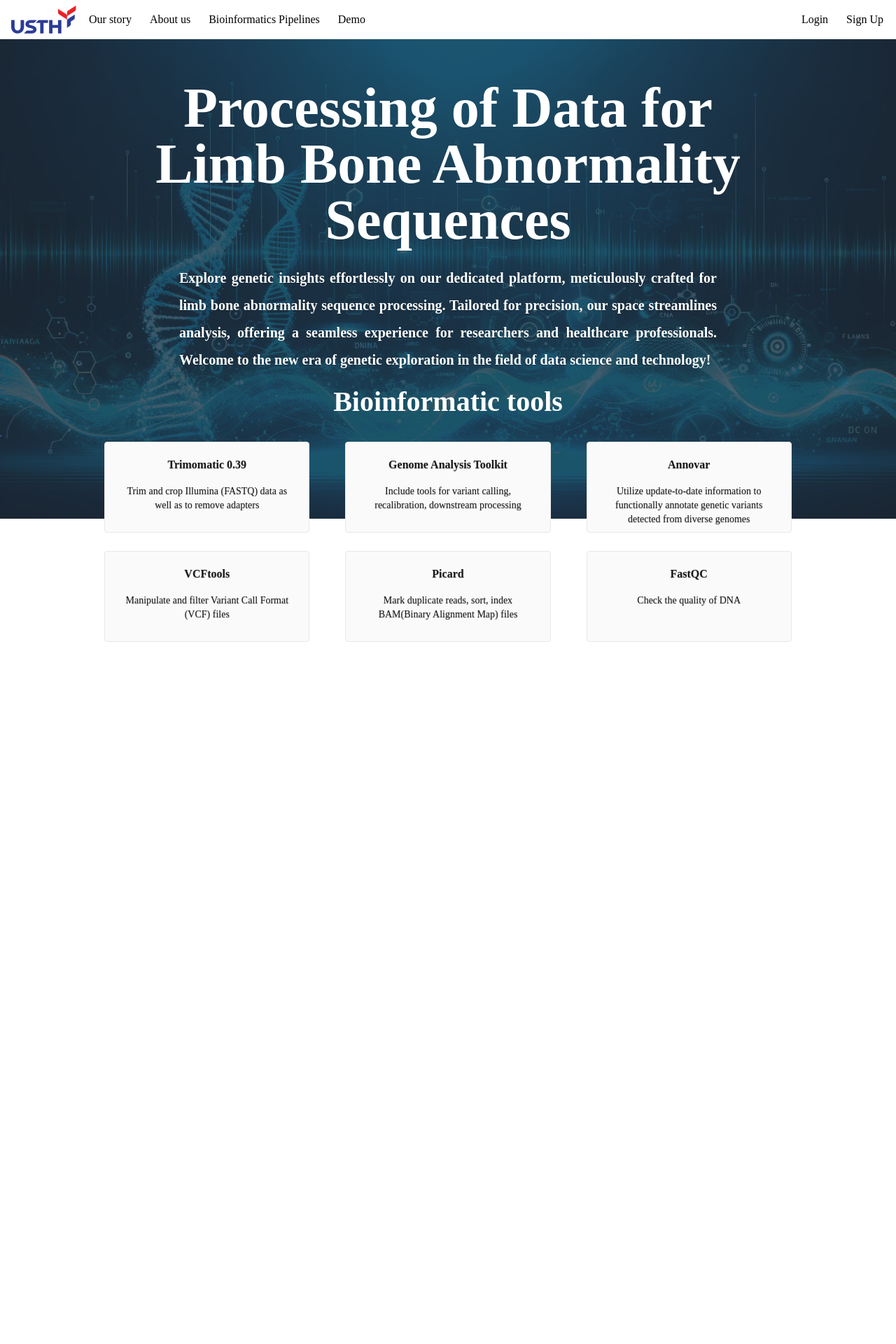
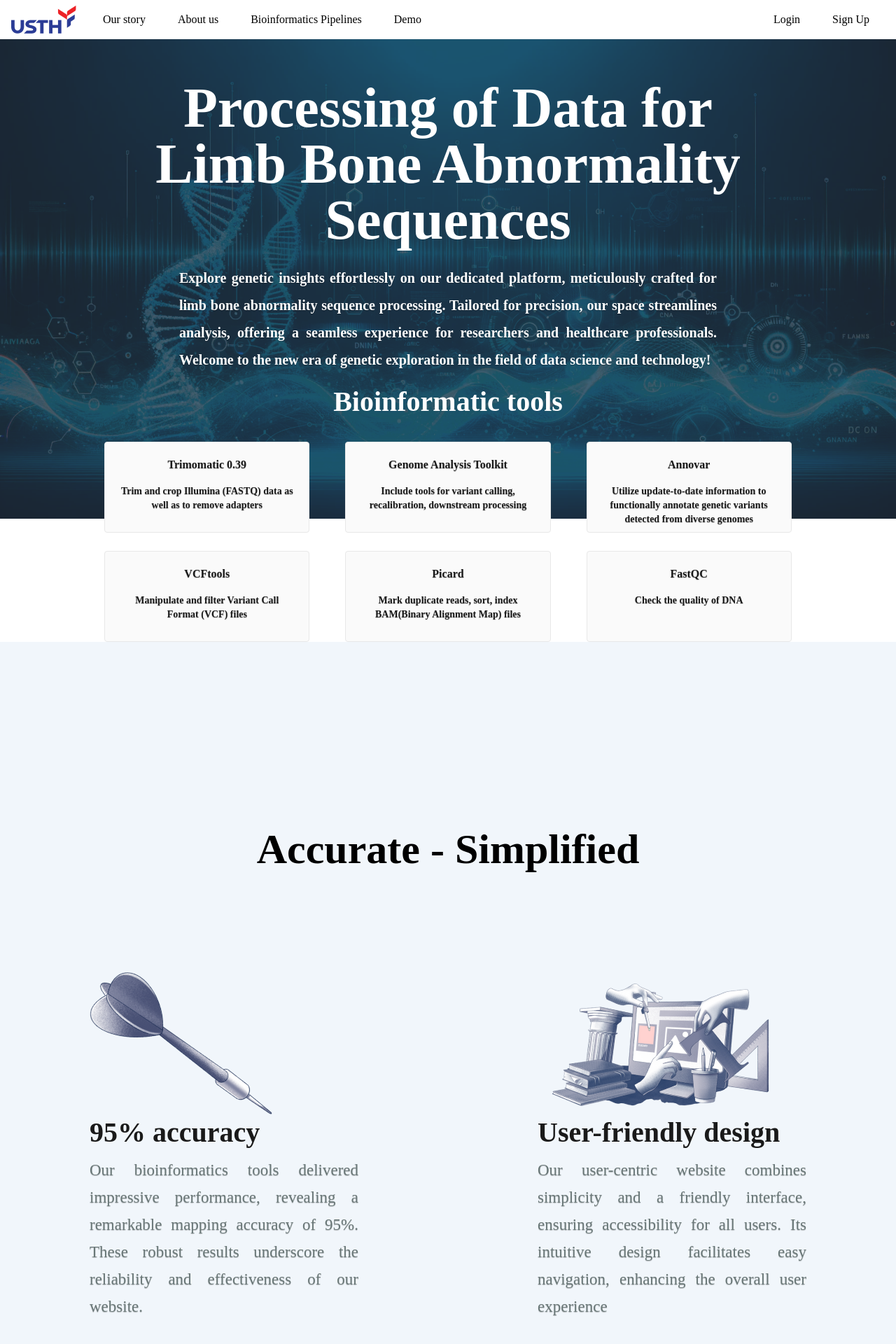
Before and after one commit to larycoder/Limb-Bone-Abnormality, a Flask app: page /homepage in a window 1280 px wide. Shown: the top 1920 px of the page at 70% size. Before the commit the page ends 917 px from the top, so only its background shows below. Run offline with Flask 3, Linux system fonts and the light colour scheme; some libraries are stand-ins or nearby versions.

Commit message:
design homepage outstr pipline demo

```diff
--- a/static/base.css
+++ b/static/base.css
@@ -16,6 +16,8 @@ body{
     top: 0;
     /* border-bottom: 2px solid black; */
     z-index: 9999999;
+    width: 100%;
+    min-height: 5vh;
 }
 
 .nav-right{
@@ -24,10 +26,11 @@ body{
 
 }
 .nav-link-spacing{
-    margin-right: 10px;
+    margin-right: 30px;
     color: black;
     font-weight: normal;
-    transition: background-color 0.3s ease, color 0.3s ease;
+    height: fit-content;
+
 }
 
 .nav-link-spacing:hover {
@@ -37,9 +40,10 @@ body{
     color: #fff;
 }
 
-.active{
+.energetic{
     background-color: #05F;
     border-radius: 4px;
     font-weight: bold;
     color: #fff;
+    max-height: 5vh;
 }
--- a/static/index.css
+++ b/static/index.css
@@ -1,3 +1,4 @@
+/* Background image */
 .header{
     position: relative;
     background-image: url('/static/images/background 1.png');
@@ -5,6 +6,7 @@
     background-size: 100%;
     background-repeat: no-repeat;
     overflow: hidden;
+    min-height: 105vh;
 }
 a, a:hover{
     text-decoration: none;
@@ -92,8 +94,129 @@ p{
     width: fit-content;
     height: max-content;
     font-size: 14px;
-    font-weight: 400;
+    font-weight: 400px;
     line-height: 20px;
     padding: 0 20px 20px 20px;
     cursor: pointer;
 }
+
+/* Accuracy */
+
+.accuracy{
+    background: #F1F6FB;
+    width: 100%;
+    min-height: 140vh;
+}
+
+.title-accuracy{
+    color: #000;
+    font-size: 60px;
+    padding-top: 20%;
+
+}
+.box-accuracy{
+    display: flex;
+    justify-content:space-around;
+    align-items: center;
+    padding-top: 10%;
+}
+.accuracy-box{
+    width: 30%;
+
+}
+.accuracy-title{
+    color: #1A1A1A;
+    font-size: 40px;
+    font-style: normal;
+    font-weight: 600;
+    line-height: 52px;
+}
+.accuracy-text{
+    text-align: justify;
+    color: #697777;
+    font-size: 23px;
+    font-style: normal;
+    font-weight: 400;
+    line-height: 39px;
+}
+
+/* Platform */
+
+.platform{
+    background: #fff;
+    width: 100%;
+    min-height: 160vh;
+}
+.box-platform{
+    display: flex;
+    justify-content:space-around;
+    align-items: center;
+    padding-top: 10%;
+}
+.platform-box{
+    width: 30%;
+
+}
+.title-platform{
+    color: #000;
+    font-size: 60px;
+    padding-top: 20%;
+    font-style: normal;
+    font-weight: 700;
+    line-height: 100.8px;
+    margin-left: 10%;
+}
+
+.platform-title{
+    color: #1A1A1A;
+    font-size: 40px;
+    font-style: normal;
+    font-weight: 600;
+    line-height: 52px;
+}
+.platform-text{
+    text-align: justify;
+    color: #697777;
+    font-size: 23px;
+    font-style: normal;
+    font-weight: 400;
+    line-height: 39px;
+}
+
+/* Footer */
+.footer{
+    background: #F1F6FB;
+    width: 100%;
+    min-height: 110vh;
+}
+.img-logo{
+    padding-left: 15%;
+    padding-top: 10%;
+    transition: all;
+}
+.box-footer{
+    display: flex;
+    justify-content:space-around;
+    align-items: center;
+    padding-top: 5%;
+    border-top: 1px solid black;
+    border-bottom: 1px solid black;
+    max-width: 70%;
+    margin-left: 15%;
+    padding-bottom: 10%;
+}
+.footer-title{
+    color: #000;
+    font-size: 30px;
+    font-style: normal;
+    font-weight: 600;
+    line-height: 52px;
+}
+.footer-text{
+    text-align: justify;
+    color: #000;
+    font-size: 23px;
+    font-style: normal;
+    font-weight: 400;
+    line-height: 39px;
+}
--- a/static/index.js
+++ b/static/index.js
@@ -6,11 +6,11 @@ function checkURL(){
     arr.forEach((value) => {
         if(value===url_now){
             let btn=document.getElementById(value);
-            btn.classList.add("active")
+            btn.classList.add("energetic")
         }
         else{
             let btn=document.getElementById(value);
-            btn.classList.remove("active")
+            btn.classList.remove("energetic")
         }
     });
 }
--- a/templates/base.html
+++ b/templates/base.html
@@ -37,9 +37,9 @@
                 <div class="navbar-nav ">
                     <a href="{{url_for('homepage')}}" class="nav-link-spacing"><img src="/static/images/usth.png" alt="usth logo"></a>
                     <a href="{{url_for('ourstory')}}" class="nav-item nav-link nav-link-spacing" id="ourstory">Our story</a>
-                    <a href="{{url_for('homepage')}}" class="nav-item nav-link nav-link-spacing aboutus" id="aboutus" >About us</a>
-                    <a href="{{url_for('pipeline')}}" class="nav-item nav-link nav-link-spacing pipeline" id="pipeline"> Bioinformatics Pipelines </a>
-                    <a href="{{url_for('demo')}}" class="nav-item nav-link nav-link-spacing demo" id="demo" >Demo</a>
+                    <a href="{{url_for('homepage')}}" class="nav-item nav-link nav-link-spacing " id="aboutus" >About us</a>
+                    <a href="{{url_for('pipeline')}}" class="nav-item nav-link nav-link-spacing " id="pipeline"> Bioinformatics Pipelines </a>
+                    <a href="{{url_for('demo')}}" class="nav-item nav-link nav-link-spacing " id="demo" >Demo</a>
 
                 </div>
                 <div class="navbar-nav nav-right">
--- a/templates/index.html
+++ b/templates/index.html
@@ -59,5 +59,59 @@
     </div>
 
 </div>
-
+<div class="accuracy">
+    <h2 class="title title-accuracy">Accurate - Simplified</h2>
+    <div class="box-accuracy">
+        <div class="accuracy-box">
+            <img src="/static/images/dart.png" alt="dart">
+            <h3 class="accuracy-title">95% accuracy</h3>
+            <p class="accuracy-text">Our bioinformatics tools delivered impressive performance,
+                revealing a remarkable mapping accuracy of 95%.
+                These robust results underscore the reliability and effectiveness of our website.</p>
+        </div>
+        <div class="accuracy-box">
+            <img src="/static/images/Web designers working on website design.png" alt="dart">
+            <h3 class="accuracy-title">User-friendly design</h3>
+            <p class="accuracy-text">Our user-centric website combines simplicity and a friendly interface,
+                 ensuring accessibility for all users. Its intuitive design facilitates easy navigation,
+                 enhancing the overall user experience</p>
+        </div>
+    </div>
+</div>
+<div class="platform">
+    <h2 class="title-platform">Our Platforms are <br> Designed Specifically For</h2>
+    <div class="box-platform">
+        <div class="platform-box">
+            <img src="/static//images/set of test tubes.png" alt="">
+            <h3 class="platform-title">Advancements in Research</h3>
+            <p class="platform-text">Scientists and researchers can utilize our software as a solution for conducting
+                comprehensive investigations into the genetic foundations of limb bone abnormalities.
+                This contributes to the broader scientific knowledge and understanding of these conditions.</p>
+        </div>
+        <div class="platform-box">
+            <img src="/static//images/Scientific research and experiment in science laboratory.png" alt="">
+            <h3 class="platform-title">Early Detection</h3>
+            <p class="platform-text">We offer a solution for streamlining the early identification of limb bone abnormalities with precision.
+                This allows healthcare professionals to promptly implement appropriate interventions and personalized treatment plans.</p>
+        </div>
+    </div>
+</div>
+<footer class="footer">
+    <img src="/static/images/usth.png" alt="" class="img-logo">
+    <div class="box-footer">
+        <div class="footer-left">
+            <h3 class="footer-title">Site map</h3>
+            <p class="footer-text">Our Story</p>
+            <p class="footer-text">Bioinformatics Pipeline</p>
+            <p class="footer-text">Demo</p>
+        </div>
+        <div class="content-right">
+            <h3 class="footer-title">Get in touch</h3>
+            <p class="footer-text">A21 building, Vietnam Academy of Science <br>
+                and Technology, 18 Hoang Quoc Viet, Cau Giay,<br> Hanoi</p>
+            <p class="footer-text">+84-24 37 91 69 60</p>
+            <p class="footer-text">officeusth@usth.edu.vn</p>
+        </div>
+    </div>
+</footer>
 {% endblock %}
```
Also changed, not shown: static/images/Scientific research and experiment in science laboratory.png (added), static/images/Web designers working on website design.png (added), static/images/dart.png (added), static/images/set of test tubes.png (added).
